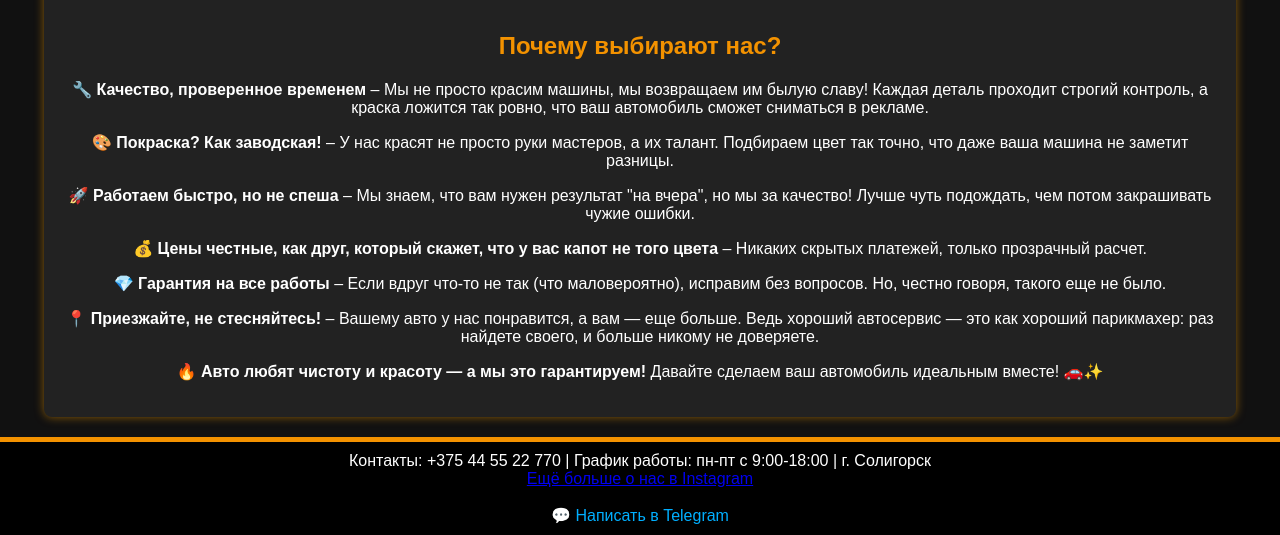
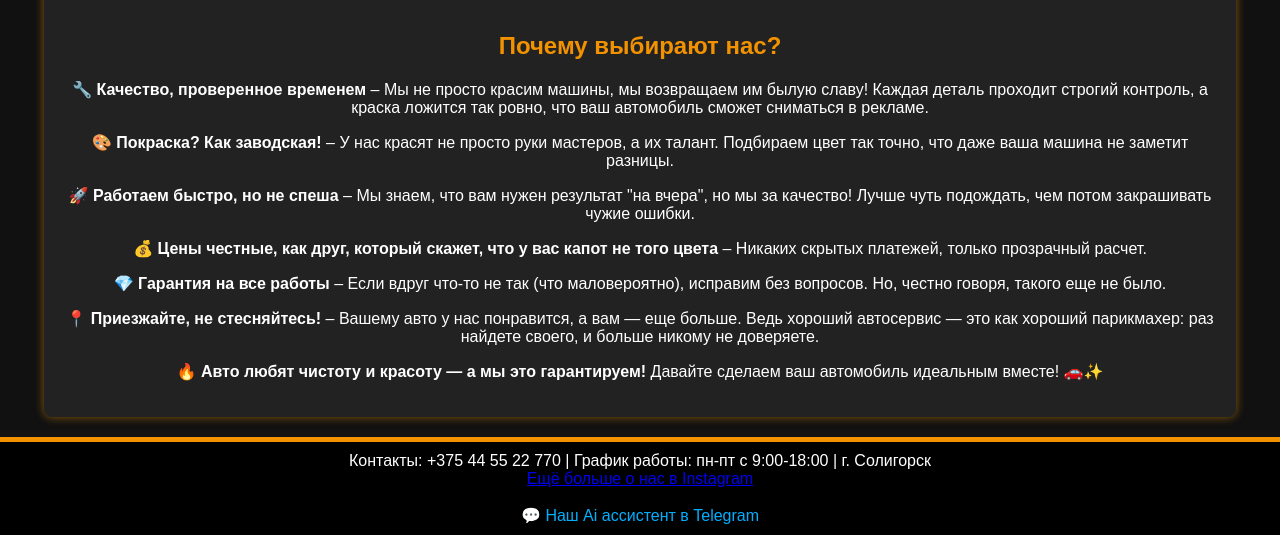
Before and after one commit to viik1980/viik1980.github.io, a website: page index.html in a window 1280 px wide. Shown: the part 4835-5370 px from the top of the page. Drawn offline with Linux system fonts and the light colour scheme.

Commit message:
Update index.html

```diff
--- a/index.html
+++ b/index.html
@@ -105,7 +105,7 @@
         <a href="https://www.instagram.com/artoptima1?idsh=cXlzMpZ28xemZx&utm_source=qr " target="_blank">Ещё больше о нас в Instagram</a>
         <br><br>
         <!-- 💬 Ссылка на Telegram -->
-        <a href="https://t.me/ArtOptyma_bot " target="_blank" style="color: #00afff; text-decoration: none;">💬 Написать в Telegram</a>
+        <a href="https://t.me/ArtOptyma_bot " target="_blank" style="color: #00afff; text-decoration: none;">💬 Наш Ai ассистент в Telegram</a>
     </div>
 </footer>
 </body>
```
